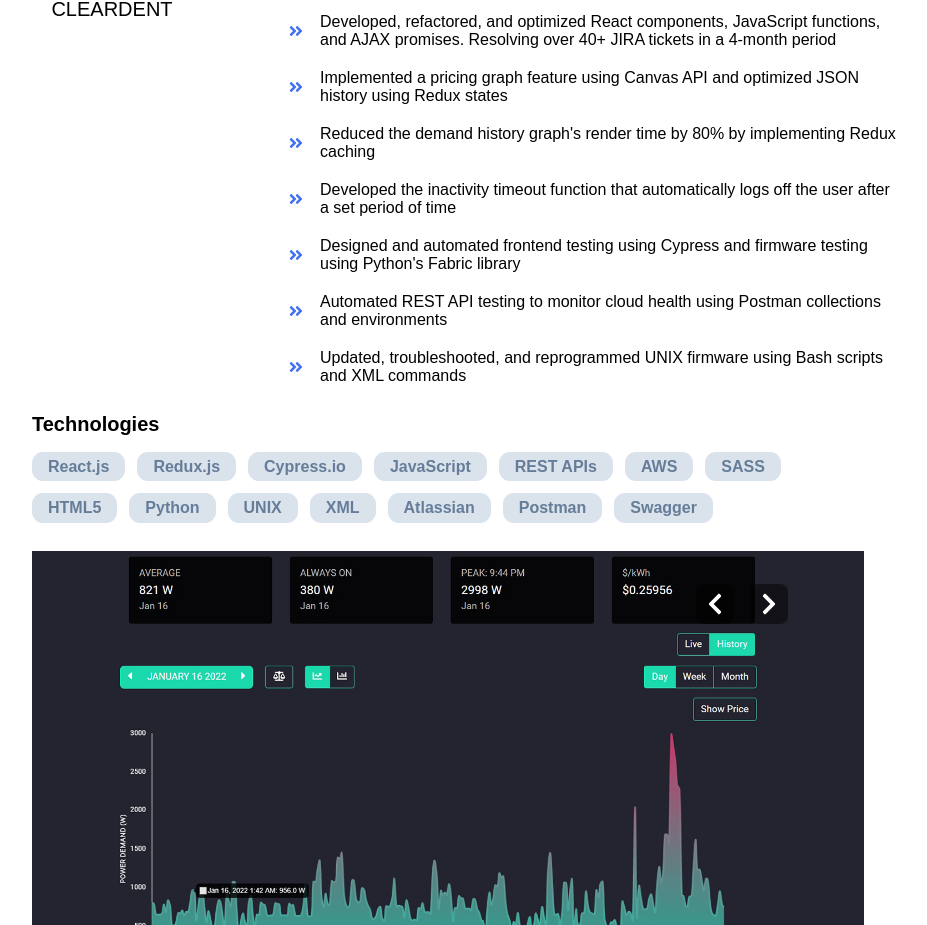
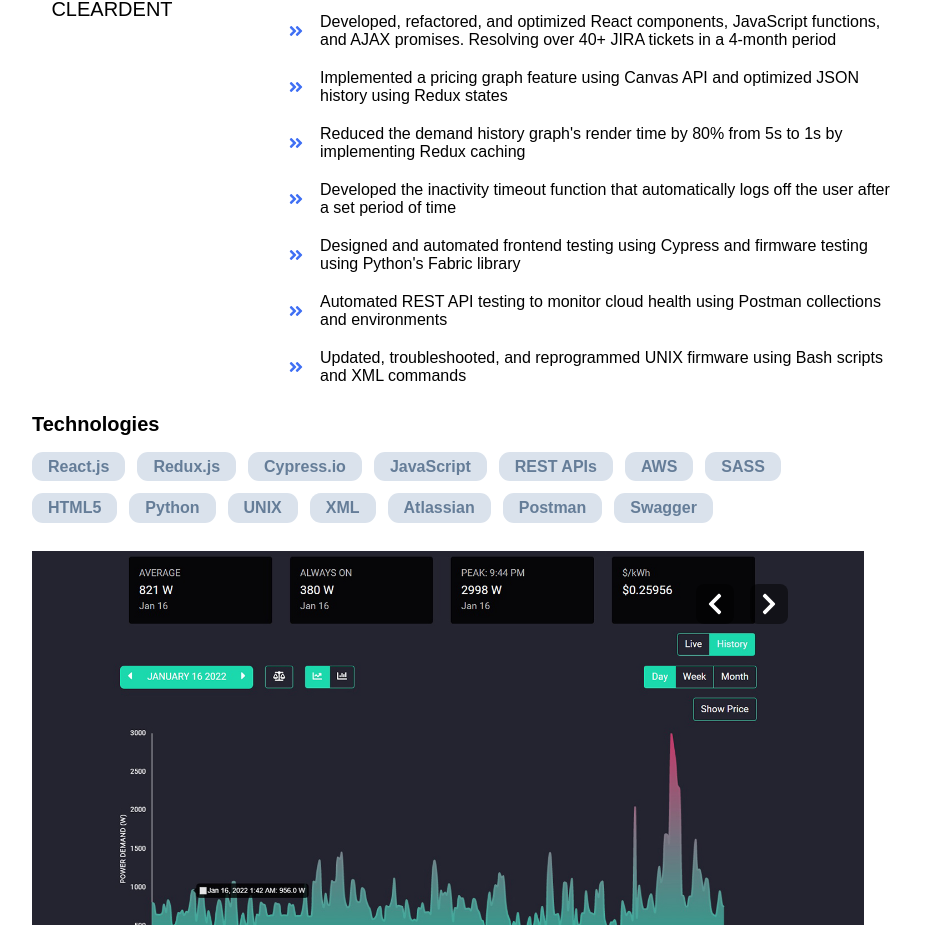
Before and after one commit to jeffwang4321/react-portfolio, a React (Create React App) app: page / in a window 1280 px wide. Shown: the part 1415-2340 px from the top of the page, without its empty margins (192-1119 px from the left). Built offline with nearby package versions, Linux system fonts and the light colour scheme.

Commit message:
update text

```diff
--- a/src/components/0-Data.js
+++ b/src/components/0-Data.js
@@ -75,7 +75,7 @@ export const work = [
     duties: [
       "Developed, refactored, and optimized React components, JavaScript functions, and AJAX promises. Resolving over 40+ JIRA tickets in a 4-month period",
       "Implemented a pricing graph feature using Canvas API and optimized JSON history using Redux states",
-      "Reduced the demand history graph's render time by 80% by implementing Redux caching",
+      "Reduced the demand history graph's render time by 80% from 5s to 1s by implementing Redux caching",
       "Developed the inactivity timeout function that automatically logs off the user after a set period of time",
       "Designed and automated frontend testing using Cypress and firmware testing using Python's Fabric library",
       "Automated REST API testing to monitor cloud health using Postman collections and environments",
```
